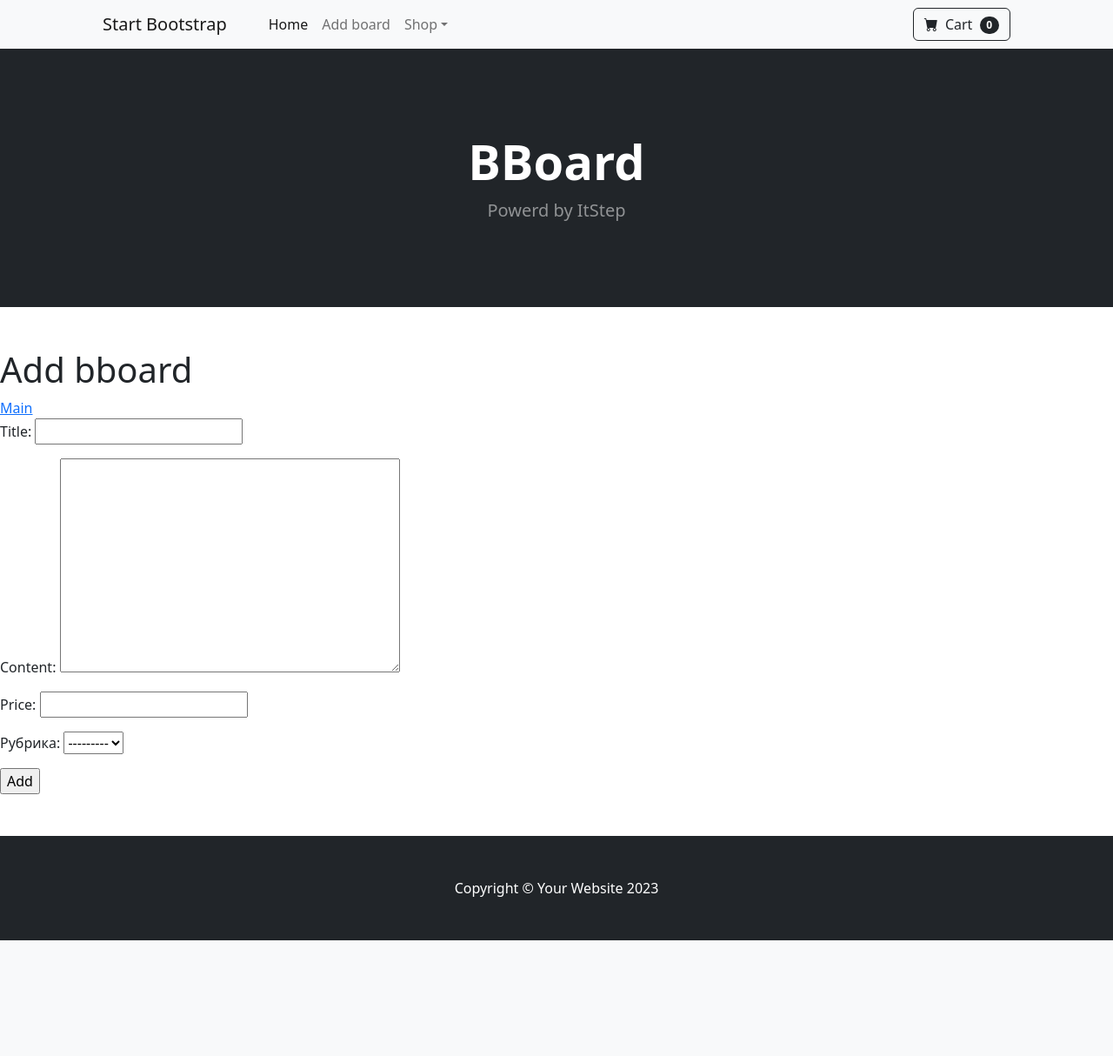
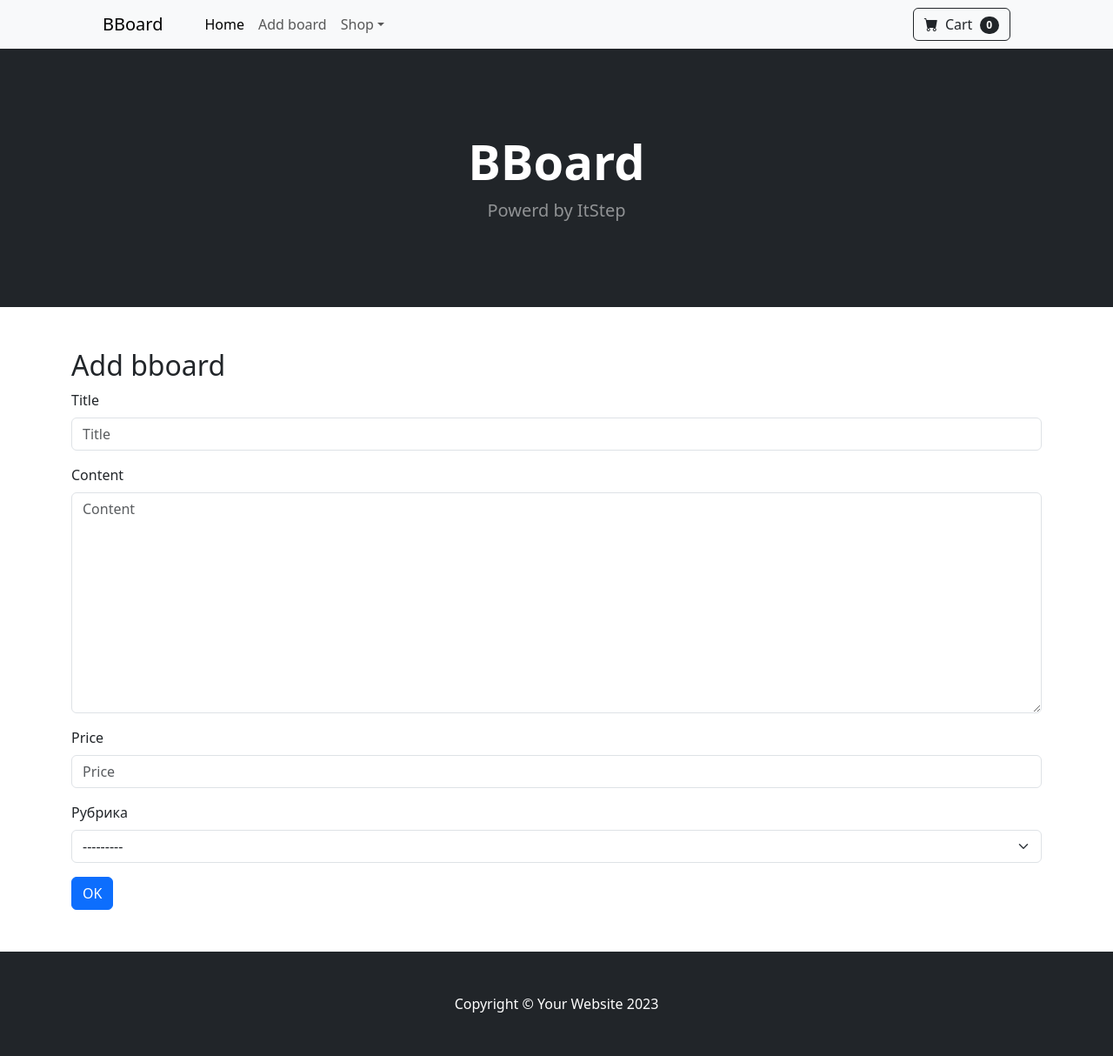
Before and after one commit to berzezek/itstep, a Django app: page /bboard/add/ in a window 1280 px wide. Shown: the whole page at 87% size. Before the commit the page ends 1081 px from the top, so only its background shows below. Run offline with Django 5.2, Linux system fonts and the light colour scheme; data that the repository does not hold is empty; some libraries are stand-ins or nearby versions.

Commit message:
add bootstrap forms

```diff
--- a/samplesite/bboard/templates/bboard/by_rubric.html
+++ b/samplesite/bboard/templates/bboard/by_rubric.html
@@ -1,5 +1,6 @@
-{% extends "layout/base.html" %} {% block title %}{{ current_rubric.name
-}}{%endblock %} {% block content %} {% for bb in bbs %}
+{% extends "layout/base.html" %} {% block title %}{{ current_rubric.name}}{%endblock %}
+{% block content %}
+{% for bb in bbs %}
 <section class="py-5">
   <div class="container px-4 px-lg-5 my-5">
     <div class="row gx-4 gx-lg-5 align-items-center">
--- a/samplesite/bboard/templates/bboard/create.html
+++ b/samplesite/bboard/templates/bboard/create.html
@@ -1,16 +1,11 @@
 {% extends "layout/base.html" %} {% block content %}
-        <h1>Add bboard</h1>
-        <div>
-            <a href="{% url 'index' %}">Main</a>
-            {% for rubric in rubrics %}
-            <a href="{% url 'by_rubric' rubric.pk %}">{{ rubric.name }}</a>
-            {% endfor %}
-        </div>
-        <form method="post">
-            {% csrf_token %}
-            {{ form.as_p }}
-            <input type ="submit" value="Add" />
-        </form>
-    </body>
-    </html>
+{% load django_bootstrap5 %}
+{% bootstrap_css %} {% bootstrap_javascript %}
+<div class="container">
+  <h2>Add bboard</h2>
+    <form method="post" class="form">
+    {% csrf_token %} {% bootstrap_form form %}
+    {% bootstrap_button button_type="submit" content="OK" class="mt-2" %}
+  </form>
+</div>
 {% endblock %}
--- /dev/null
+++ b/samplesite/bboard/templates/includes/footer.html
@@ -0,0 +1,7 @@
+<footer class="py-5 bg-dark">
+    <div class="container">
+      <p class="m-0 text-center text-white">
+        Copyright &copy; Your Website 2023
+      </p>
+    </div>
+  </footer>
--- /dev/null
+++ b/samplesite/bboard/templates/includes/header.html
@@ -0,0 +1,61 @@
+<nav class="navbar navbar-expand-lg navbar-light bg-light">
+  <div class="container px-4 px-lg-5">
+    <a class="navbar-brand" href="{% url 'index' %}">BBoard</a>
+    <button
+      class="navbar-toggler"
+      type="button"
+      data-bs-toggle="collapse"
+      data-bs-target="#navbarSupportedContent"
+      aria-controls="navbarSupportedContent"
+      aria-expanded="false"
+      aria-label="Toggle navigation"
+    >
+      <span class="navbar-toggler-icon"></span>
+    </button>
+    <div class="collapse navbar-collapse" id="navbarSupportedContent">
+      <ul class="navbar-nav me-auto mb-2 mb-lg-0 ms-lg-4">
+        <li class="nav-item">
+          <a
+            class="nav-link active"
+            aria-current="page"
+            href="{% url 'index' %}"
+            >Home</a
+          >
+        </li>
+        <li class="nav-item">
+          <a class="nav-link" href="{% url 'add' %}">Add board</a>
+        </li>
+        <li class="nav-item dropdown">
+          <a
+            class="nav-link dropdown-toggle"
+            id="navbarDropdown"
+            href="#"
+            role="button"
+            data-bs-toggle="dropdown"
+            aria-expanded="false"
+            >Shop</a
+          >
+          <ul class="dropdown-menu" aria-labelledby="navbarDropdown">
+            <li>
+              <a class="dropdown-item" href="{% url 'index' %}">All Board</a>
+            </li>
+            <li><hr class="dropdown-divider" /></li>
+            <li>
+              <a class="dropdown-item" href="{% url 'add' %}">Popular Items</a>
+            </li>
+            <li>
+              <a class="dropdown-item" href="{% url 'index' %}">New Arrivals</a>
+            </li>
+          </ul>
+        </li>
+      </ul>
+      <form class="d-flex">
+        <button class="btn btn-outline-dark" type="submit">
+          <i class="bi-cart-fill me-1"></i>
+          Cart
+          <span class="badge bg-dark text-white ms-1 rounded-pill">0</span>
+        </button>
+      </form>
+    </div>
+  </div>
+</nav>
--- /dev/null
+++ b/samplesite/bboard/templates/includes/messages.html
@@ -0,0 +1,8 @@
+{% load django_bootstrap5 %}
+{% if messages %}
+{% for message in messages %}
+    {% if message.level == 50 %}{% bootstrap_alert message alert_type='danger' %}{% else %}
+    {% bootstrap_alert message alert_type='info' %}
+    {% endif %}
+{% endfor %}
+{% endif %}
--- a/samplesite/bboard/templates/layout/base.html
+++ b/samplesite/bboard/templates/layout/base.html
@@ -1,4 +1,5 @@
 {% load static %}
+
 <!DOCTYPE html>
 <html lang="en">
   <head>
@@ -9,7 +10,7 @@
     />
     <meta name="description" content="" />
     <meta name="author" content="" />
-    <title>Shop Homepage - Start Bootstrap Template</title>
+    <title>{% block title %}{% endblock %} :: Bboard</title>
     <!-- Favicon-->
     <link
       rel="icon"
@@ -26,73 +27,7 @@
   </head>
   <body>
     <!-- Navigation-->
-    <nav class="navbar navbar-expand-lg navbar-light bg-light">
-      <div class="container px-4 px-lg-5">
-        <a class="navbar-brand" href="#!">Start Bootstrap</a>
-        <button
-          class="navbar-toggler"
-          type="button"
-          data-bs-toggle="collapse"
-          data-bs-target="#navbarSupportedContent"
-          aria-controls="navbarSupportedContent"
-          aria-expanded="false"
-          aria-label="Toggle navigation"
-        >
-          <span class="navbar-toggler-icon"></span>
-        </button>
-        <div class="collapse navbar-collapse" id="navbarSupportedContent">
-          <ul class="navbar-nav me-auto mb-2 mb-lg-0 ms-lg-4">
-            <li class="nav-item">
-              <a
-                class="nav-link active"
-                aria-current="page"
-                href="{% url 'index' %}"
-                >Home</a
-              >
-            </li>
-            <li class="nav-item">
-              <a class="nav-link" href="{% url 'add' %}">Add board</a>
-            </li>
-            <li class="nav-item dropdown">
-              <a
-                class="nav-link dropdown-toggle"
-                id="navbarDropdown"
-                href="#"
-                role="button"
-                data-bs-toggle="dropdown"
-                aria-expanded="false"
-                >Shop</a
-              >
-              <ul class="dropdown-menu" aria-labelledby="navbarDropdown">
-                <li>
-                  <a class="dropdown-item" href="{% url 'index' %}"
-                    >All Board</a
-                  >
-                </li>
-                <li><hr class="dropdown-divider" /></li>
-                <li>
-                  <a class="dropdown-item" href="{% url 'add' %}"
-                    >Popular Items</a
-                  >
-                </li>
-                <li>
-                  <a class="dropdown-item" href="{% url 'index' %}"
-                    >New Arrivals</a
-                  >
-                </li>
-              </ul>
-            </li>
-          </ul>
-          <form class="d-flex">
-            <button class="btn btn-outline-dark" type="submit">
-              <i class="bi-cart-fill me-1"></i>
-              Cart
-              <span class="badge bg-dark text-white ms-1 rounded-pill">0</span>
-            </button>
-          </form>
-        </div>
-      </div>
-    </nav>
+    {% include "includes/header.html" %}
     <!-- Header-->
     <header class="bg-dark py-5">
       <div class="container px-4 px-lg-5 my-5">
@@ -103,27 +38,13 @@
       </div>
     </header>
     <section>
-      {% if messages %}
-      <ul class="messages">
-          {% for message in messages %}
-          <li{% if message.tags %} class="{{ message.tags }}"{% endif %}>
-              {% if message.level == 50 %}<span class="text-danger">CRITICAL: </span>{% endif %}
-              {{ message }}
-          </li>
-          {% endfor %}
-      </ul>
-      {% endif %}
+
     </section>
+    {% include 'includes/messages.html' %}
     <!-- Section-->
     <section class="py-5">{% block content %} {% endblock %}</section>
     <!-- Footer-->
-    <footer class="py-5 bg-dark">
-      <div class="container">
-        <p class="m-0 text-center text-white">
-          Copyright &copy; Your Website 2023
-        </p>
-      </div>
-    </footer>
+    {% include 'includes/footer.html' %}
     <!-- Bootstrap core JS-->
     <script src="https://cdn.jsdelivr.net/npm/bootstrap@5.2.3/dist/js/bootstrap.bundle.min.js"></script>
     <!-- Core theme JS-->
--- a/samplesite/samplesite/settings.py
+++ b/samplesite/samplesite/settings.py
@@ -39,6 +39,7 @@ INSTALLED_APPS = [
     "django.contrib.messages",
     "django.contrib.staticfiles",
     "bboard.apps.BboardConfig",
+    'django_bootstrap5',
 ]
 
 MIDDLEWARE = [
```
Also changed, not shown: requirements.txt (added, +9 -0 lines), samplesite/bboard/templates/bboard/index.html (+1 -34 lines), samplesite/bboard/templates/includes/card.html (added, +34 -0 lines).
